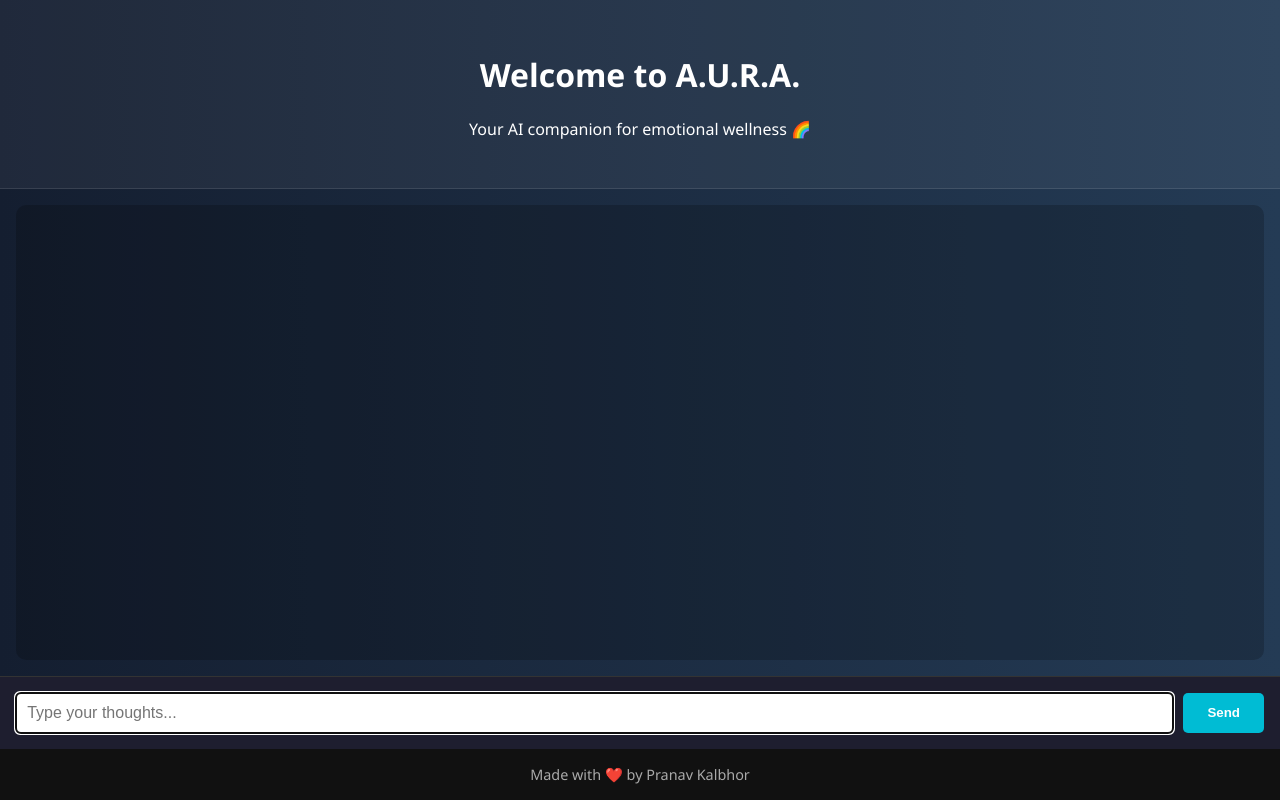
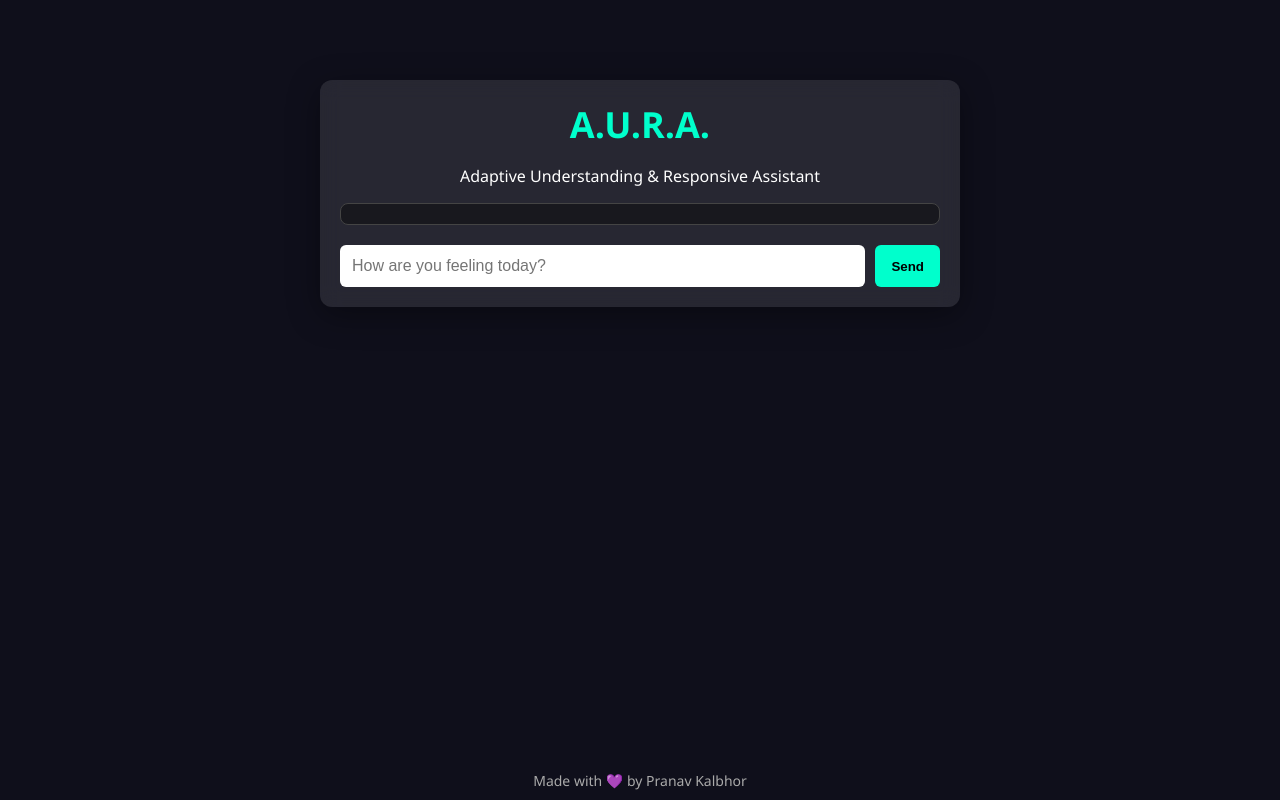
Before and after one commit to Pranav-7124/aura-ai, a Flask app: page / in a window 1280 px wide. Run offline with Flask 3, Linux system fonts and the light colour scheme.

Commit message:
✨ Updated: Full AURA GenZ interface with personal logic

```diff
--- a/app.py
+++ b/app.py
@@ -1,65 +1,64 @@
 from flask import Flask, render_template, request, jsonify
+import os
 import requests
-import os
 from dotenv import load_dotenv
 
 load_dotenv()
 
 app = Flask(__name__)
 
-API_KEY = os.getenv("OPENROUTER_API_KEY")
-API_URL = "https://openrouter.ai/api/v1/chat/completions"
+OPENROUTER_API_KEY = os.getenv("OPENROUTER_API_KEY")
 
-headers = {
-    "Authorization": f"Bearer {API_KEY}",
-    "Content-Type": "application/json",
-    "HTTP-Referer": "https://aura-ai.onrender.com",  # change if needed
-    "X-Title": "AURA",
-}
+@app.route('/')
+def index():
+    return render_template('index.html')
 
-def custom_logic(user_input):
-    lower_input = user_input.lower()
-    if "who built you" in lower_input or "who is your creator" in lower_input or "who made you" in lower_input:
-        return (
-            "I was built by **Pranav Kalbhor**, a 3rd year CSE student at MIT ADT University, "
-            "specializing in AI and analytics. He's passionate about tech innovation and loves creating new things. "
-            "In his free time, he games under the name **Goblin** in Valorant and BGMI!"
-        )
-    elif "who is pranav" in lower_input:
-        return (
-            "**Pranav Kalbhor** is a tech enthusiast and builder from MIT ADT University. "
-            "He specializes in Artificial Intelligence and Analytics. Also known as **Goblin**, "
-            "he enjoys competitive gaming and building cool AI tools like me — A.U.R.A.!"
-        )
-    return None
+@app.route('/chat', methods=['POST'])
+def chat():
+    user_input = request.json.get('message', '')
 
-@app.route("/")
-def index():
-    return render_template("index.html")
-
-@app.route("/chat", methods=["POST"])
-def chat():
-    user_input = request.json.get("message")
-    special_response = custom_logic(user_input)
-    if special_response:
-        return jsonify({"response": special_response})
-
-    payload = {
-        "model": "mistralai/mistral-7b-instruct:free",
-        "messages": [
-            {"role": "system", "content": "You are A.U.R.A., an emotionally supportive and smart AI assistant."},
-            {"role": "user", "content": user_input}
-        ]
-    }
+    # Special response override
+    if "who built you" in user_input.lower():
+        return jsonify({
+            "reply": "I was built by Pranav Kalbhor, a 3rd year CSE student at MIT ADT University, specializing in Artificial Intelligence and analytics. He's passionate about creating tech wonders. In the gaming world, he's known as 'Goblin' and loves playing Valorant and BGMI."
+        })
+    if "who is pranav" in user_input.lower():
+        return jsonify({
+            "reply": "Pranav Kalbhor is a talented tech enthusiast and a 3rd year CSE student at MIT ADT University. He specializes in AI & analytics and enjoys building intelligent tools like me—A.U.R.A. He's also a passionate gamer known as 'Goblin'."
+        })
 
     try:
-        response = requests.post(API_URL, headers=headers, json=payload)
-        response.raise_for_status()
-        data = response.json()
-        reply = data["choices"][0]["message"]["content"]
-        return jsonify({"response": reply})
+        headers = {
+            "Authorization": f"Bearer {OPENROUTER_API_KEY}",
+            "HTTP-Referer": "https://aura-ai.onrender.com",
+            "Content-Type": "application/json"
+        }
+
+        data = {
+            "model": "mistralai/mistral-7b-instruct:free",
+            "messages": [
+                {"role": "system", "content": "You are A.U.R.A., a warm, friendly AI mental wellness assistant. Be supportive, engaging, and helpful. Add occasional emojis and Gen Z-friendly tone."},
+                {"role": "user", "content": user_input}
+            ]
+        }
+
+        response = requests.post(
+            "https://openrouter.ai/api/v1/chat/completions",
+            headers=headers,
+            json=data
+        )
+
+        result = response.json()
+
+        if "choices" in result:
+            reply = result['choices'][0]['message']['content']
+            return jsonify({"reply": reply})
+        else:
+            return jsonify({"reply": f"Error: {result}"})
+
     except Exception as e:
-        return jsonify({"response": f"Error connecting to A.U.R.A: {str(e)}"}), 500
+        return jsonify({"reply": f"Error connecting to A.U.R.A: {str(e)}"})
 
-if __name__ == "__main__":
+
+if __name__ == '__main__':
     app.run(debug=True)
--- a/static/style.css
+++ b/static/style.css
@@ -1,84 +1,97 @@
-body {
-    font-family: 'Segoe UI', Tahoma, Geneva, Verdana, sans-serif;
+body, html {
     margin: 0;
-    background: linear-gradient(to right, #141e30, #243b55);
-    color: white;
-    display: flex;
-    flex-direction: column;
-    min-height: 100vh;
+    padding: 0;
+    font-family: 'Segoe UI', sans-serif;
+    background: #0f0f1b;
+    color: #ffffff;
+    overflow: hidden;
+    height: 100vh;
 }
 
-.hero {
-    text-align: center;
-    padding: 2rem;
-    background: rgba(255, 255, 255, 0.05);
-    border-bottom: 1px solid rgba(255, 255, 255, 0.1);
+.background {
+    background: linear-gradient(45deg, #2a2a72, #009ffd, #6a0572);
+    background-size: 600% 600%;
+    animation: gradientMove 15s ease infinite;
+    position: fixed;
+    width: 100%;
+    height: 100%;
+    z-index: -1;
 }
 
-.chatbox {
-    flex: 1;
-    overflow-y: auto;
-    padding: 1rem;
-    margin: 1rem;
-    border-radius: 10px;
-    background-color: rgba(0, 0, 0, 0.2);
-    max-height: 60vh;
+@keyframes gradientMove {
+    0% {background-position: 0% 50%;}
+    50% {background-position: 100% 50%;}
+    100% {background-position: 0% 50%;}
 }
 
-.input-area {
-    display: flex;
-    padding: 1rem;
-    background-color: #1e1e2f;
-    border-top: 1px solid #333;
+.chat-container {
+    max-width: 600px;
+    margin: 80px auto;
+    background: rgba(255, 255, 255, 0.1);
+    border-radius: 12px;
+    padding: 20px;
+    box-shadow: 0 8px 32px rgba(0, 0, 0, 0.37);
+    backdrop-filter: blur(10px);
 }
 
-input[type="text"] {
-    flex: 1;
-    padding: 0.7rem;
-    font-size: 1rem;
-    border: none;
-    border-radius: 5px;
-    margin-right: 10px;
+.header {
+    text-align: center;
 }
 
-button {
-    padding: 0.7rem 1.5rem;
-    background-color: #00bcd4;
+.header h1 {
+    font-size: 36px;
+    margin: 0;
+    color: #00ffcc;
+}
+
+.chat-box {
+    max-height: 400px;
+    overflow-y: auto;
+    padding: 10px;
+    margin-top: 10px;
+    border: 1px solid #444;
+    border-radius: 8px;
+    background: rgba(0, 0, 0, 0.4);
+}
+
+.input-container {
+    margin-top: 20px;
+    display: flex;
+    gap: 10px;
+}
+
+.input-container input {
+    flex: 1;
+    padding: 12px;
+    border-radius: 6px;
     border: none;
-    border-radius: 5px;
-    color: white;
+    font-size: 16px;
+}
+
+.input-container button {
+    background: #00ffcc;
+    border: none;
+    padding: 12px 16px;
+    border-radius: 6px;
     cursor: pointer;
     font-weight: bold;
 }
 
-button:hover {
-    background-color: #00acc1;
+footer {
+    position: absolute;
+    bottom: 10px;
+    text-align: center;
+    width: 100%;
+    color: #aaa;
+    font-size: 14px;
 }
 
-.user-message, .aura-message {
-    margin: 0.5rem 0;
-    padding: 0.7rem 1rem;
-    border-radius: 10px;
-    max-width: 90%;
-    line-height: 1.5;
-    white-space: pre-wrap;
+.cursor {
+    animation: blink 0.7s steps(1) infinite;
 }
 
-.user-message {
-    background-color: rgba(0, 188, 212, 0.2);
-    align-self: flex-end;
-    text-align: right;
+@keyframes blink {
+    50% {
+        opacity: 0;
+    }
 }
-
-.aura-message {
-    background-color: rgba(255, 255, 255, 0.15);
-    align-self: flex-start;
-}
-
-footer {
-    text-align: center;
-    padding: 1rem;
-    background: #111;
-    font-size: 0.9rem;
-    color: #aaa;
-}
--- a/templates/index.html
+++ b/templates/index.html
@@ -2,25 +2,77 @@
 <html lang="en">
 <head>
     <meta charset="UTF-8">
-    <title>A.U.R.A. - Your Mental Wellness Companion</title>
+    <title>A.U.R.A. - Your Mental Health Companion</title>
     <link rel="stylesheet" href="{{ url_for('static', filename='style.css') }}">
-    <meta name="viewport" content="width=device-width, initial-scale=1.0">
 </head>
 <body>
-    <div class="hero">
-        <h1>Welcome to A.U.R.A.</h1>
-        <p>Your AI companion for emotional wellness 🌈</p>
+    <div class="background"></div>
+    <div class="chat-container">
+        <div class="header">
+            <h1>A.U.R.A.</h1>
+            <p>Adaptive Understanding & Responsive Assistant</p>
+        </div>
+        <div id="chat-box" class="chat-box"></div>
+        <div class="input-container">
+            <input type="text" id="user-input" placeholder="How are you feeling today?">
+            <button onclick="sendMessage()">Send</button>
+        </div>
     </div>
+    <footer>Made with 💜 by Pranav Kalbhor</footer>
 
-    <div id="chatbox" class="chatbox"></div>
+    <script>
+        function sendMessage() {
+            const input = document.getElementById("user-input");
+            const message = input.value.trim();
+            if (!message) return;
 
-    <div class="input-area">
-        <input type="text" id="userInput" placeholder="Type your thoughts..." autofocus>
-        <button onclick="sendMessage()">Send</button>
-    </div>
+            appendMessage("You", message);
+            input.value = "";
 
-    <footer>Made with ❤️ by Pranav Kalbhor</footer>
+            fetch("/chat", {
+                method: "POST",
+                headers: { "Content-Type": "application/json" },
+                body: JSON.stringify({ message })
+            })
+            .then(response => response.json())
+            .then(data => {
+                typeMessage("A.U.R.A.", data.reply);
+            })
+            .catch(error => {
+                appendMessage("A.U.R.A.", "Error connecting to A.U.R.A.");
+            });
+        }
 
-    <script src="{{ url_for('static', filename='script.js') }}"></script>
+        function appendMessage(sender, message) {
+            const chatBox = document.getElementById("chat-box");
+            const msgDiv = document.createElement("div");
+            msgDiv.classList.add("message");
+            msgDiv.innerHTML = `<strong>${sender}:</strong> ${message}`;
+            chatBox.appendChild(msgDiv);
+            chatBox.scrollTop = chatBox.scrollHeight;
+        }
+
+        function typeMessage(sender, message) {
+            const chatBox = document.getElementById("chat-box");
+            const msgDiv = document.createElement("div");
+            msgDiv.classList.add("message");
+            chatBox.appendChild(msgDiv);
+
+            let index = 0;
+            const interval = setInterval(() => {
+                msgDiv.innerHTML = `<strong>${sender}:</strong> ${message.substring(0, index)}<span class="cursor">|</span>`;
+                index++;
+                if (index > message.length) {
+                    clearInterval(interval);
+                    msgDiv.innerHTML = `<strong>${sender}:</strong> ${message}`;
+                    chatBox.scrollTop = chatBox.scrollHeight;
+                }
+            }, 20);
+        }
+
+        document.getElementById("user-input").addEventListener("keypress", function (e) {
+            if (e.key === "Enter") sendMessage();
+        });
+    </script>
 </body>
 </html>
```
